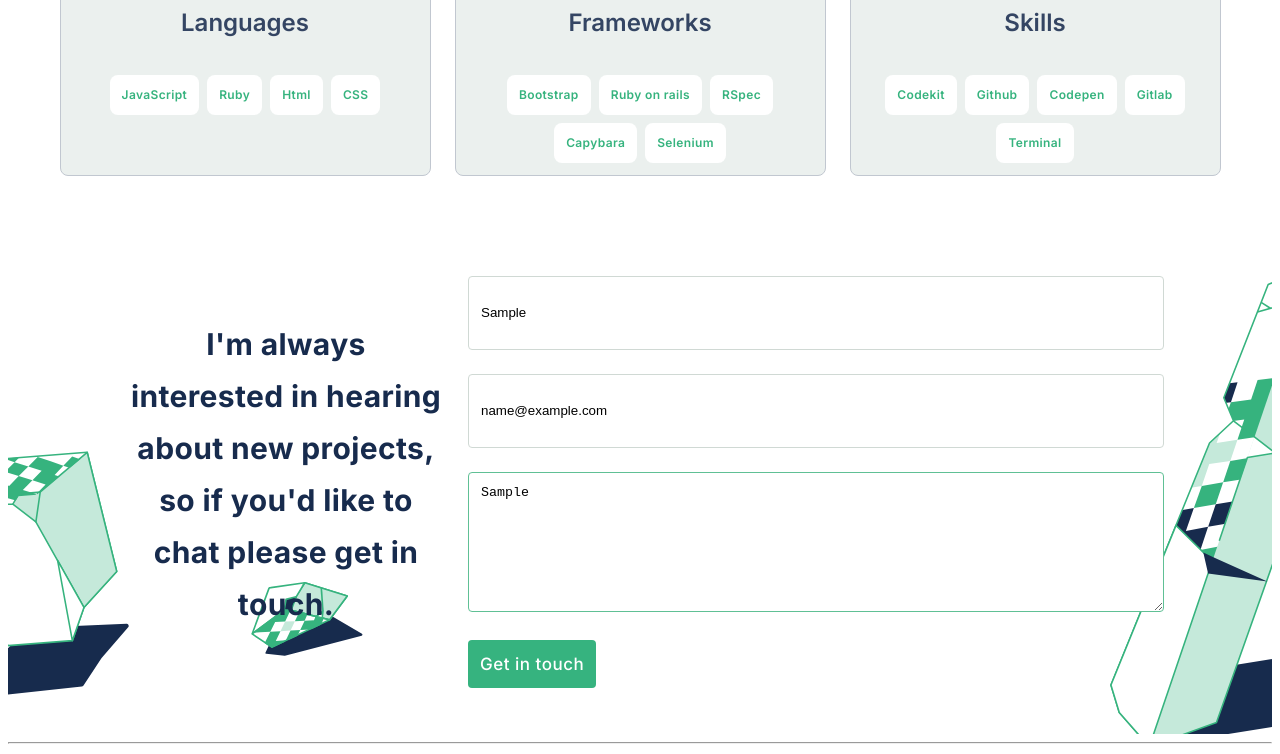
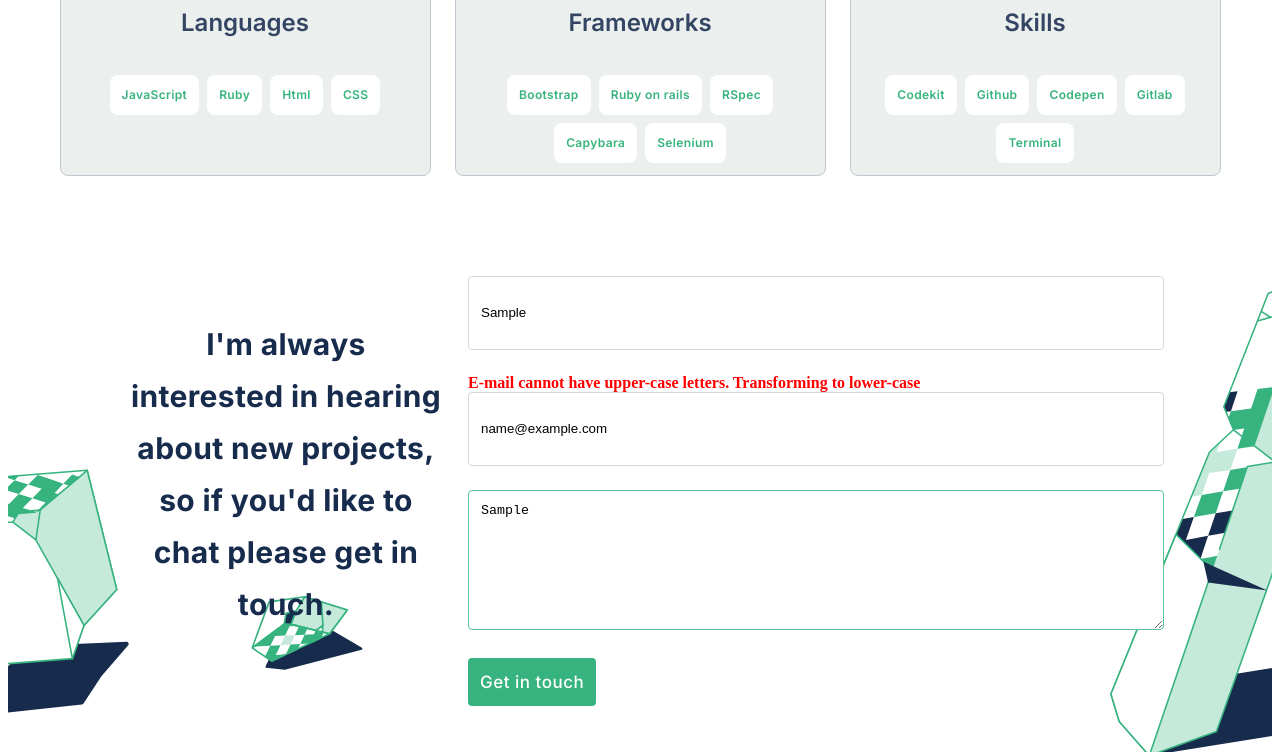
Before and after one commit to mullenlucas/portfolio_main, a website with bundled scripts: page index.html in a window 1280 px wide. Both pictures are taken after typing "Sample", "name@example.com", "Sample" into the empty fields and a click on the button "Get in touch". Shown: the part 3762-4516 px from the top of the page. Built offline with nearby package versions, Linux system fonts and the light colour scheme.

Commit message:
add behaviour on invalid e-mail input

```diff
--- a/index.html
+++ b/index.html
@@ -178,7 +178,7 @@
 					<input type="text" name="name" id="name" placeholder="Full name" class="form-field" required maxlength="30">
 				</li>
 				<li>
-					<label for="email"></label>
+					<label for="email" id="email-label"></label>
 					<input type="email" name="email" id="email" placeholder="Email address" class="form-field" required>
 				</li>
 				<li>
--- a/js/script.js
+++ b/js/script.js
@@ -208,12 +208,18 @@ document.querySelectorAll('.cProject').forEach((cl) => {
     });
   });
 });
-const email = document.getElementById('email')
-const form = document.getElementById('contact-form-id')
+
+const email = document.getElementById('email');
+const form = document.getElementById('contact-form-id');
+const emailLabel = document.getElementById('email-label');
 
 form.addEventListener('submit', (formy) => {
-  if(email.value.toLowerCase() !== email.value.toUpperCase()){
-    console.log("dected")
-    formy.preventDefault()
+  if (email.value.toLowerCase() !== email.value.toUpperCase()) {
+    formy.preventDefault();
+    emailLabel.innerHTML = 'E-mail cannot have upper-case letters. Transforming to lower-case';
+    email.value = email.value.toLowerCase();
   }
-})
+});
+email.addEventListener('change', () => {
+  if (emailLabel.innerHTML !== '') emailLabel.innerHTML = '';
+});
--- a/styles.css
+++ b/styles.css
@@ -291,8 +291,9 @@
   padding: 12px;
 }
 
-.contact form ul li input:focus, .contact form ul li textarea:focus {
-  outline-color:#36b37e
+.contact form ul li input:focus,
+.contact form ul li textarea:focus {
+  outline-color: #36b37e;
 }
 
 .contact form ul li textarea::placeholder {
@@ -302,6 +303,13 @@
   font-size: 15px;
   line-height: 24px;
   color: #091e42;
+}
+
+#email-label {
+  color: red;
+  font-weight: bold;
+  margin: 0;
+  padding: 0;
 }
 
 @media (min-width: 768px) {
@@ -474,7 +482,7 @@
 
   #about-me-p-text {
     width: 50%;
-    height: 100%
+    height: 100%;
   }
 
   .cards-about-me {
```
